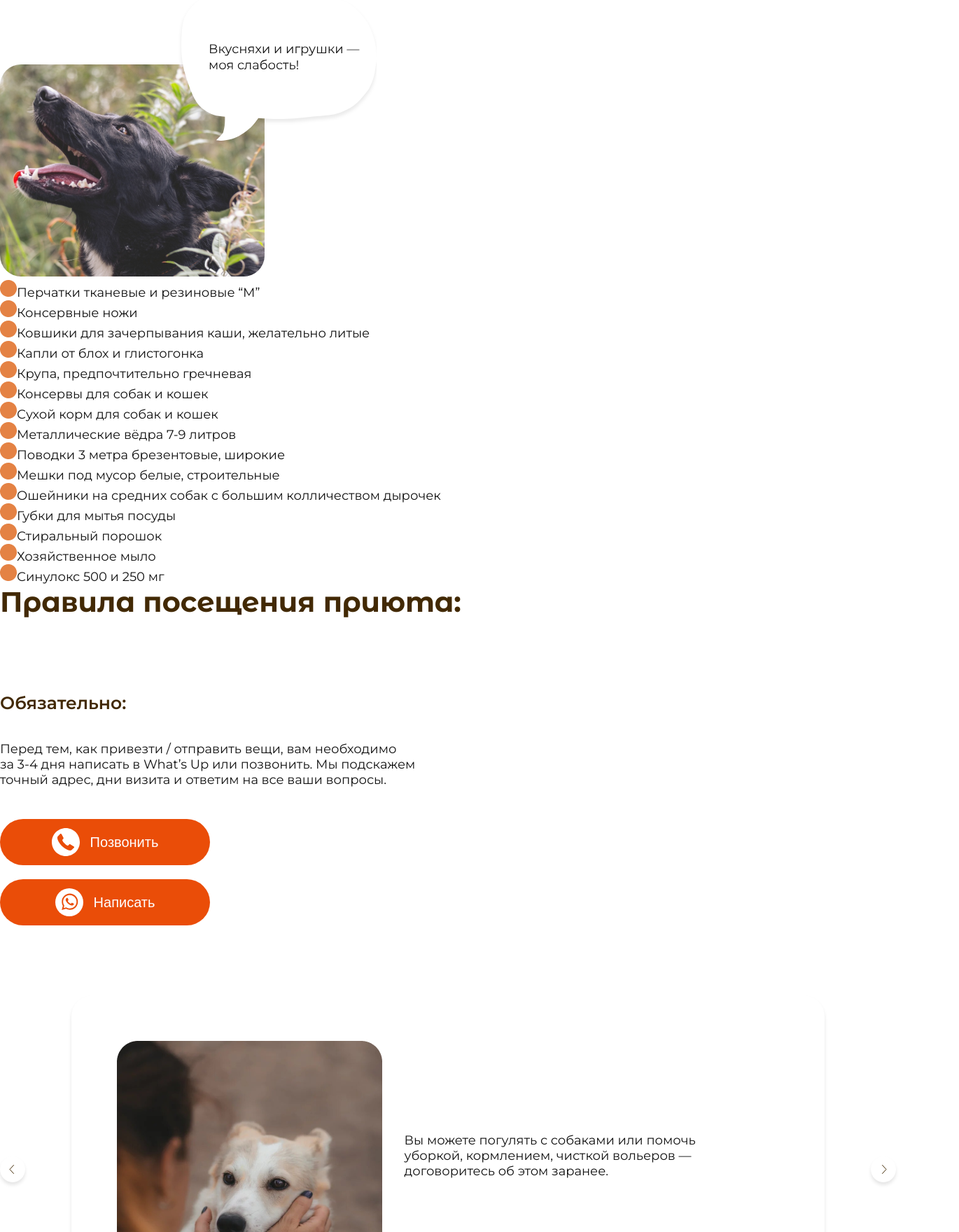
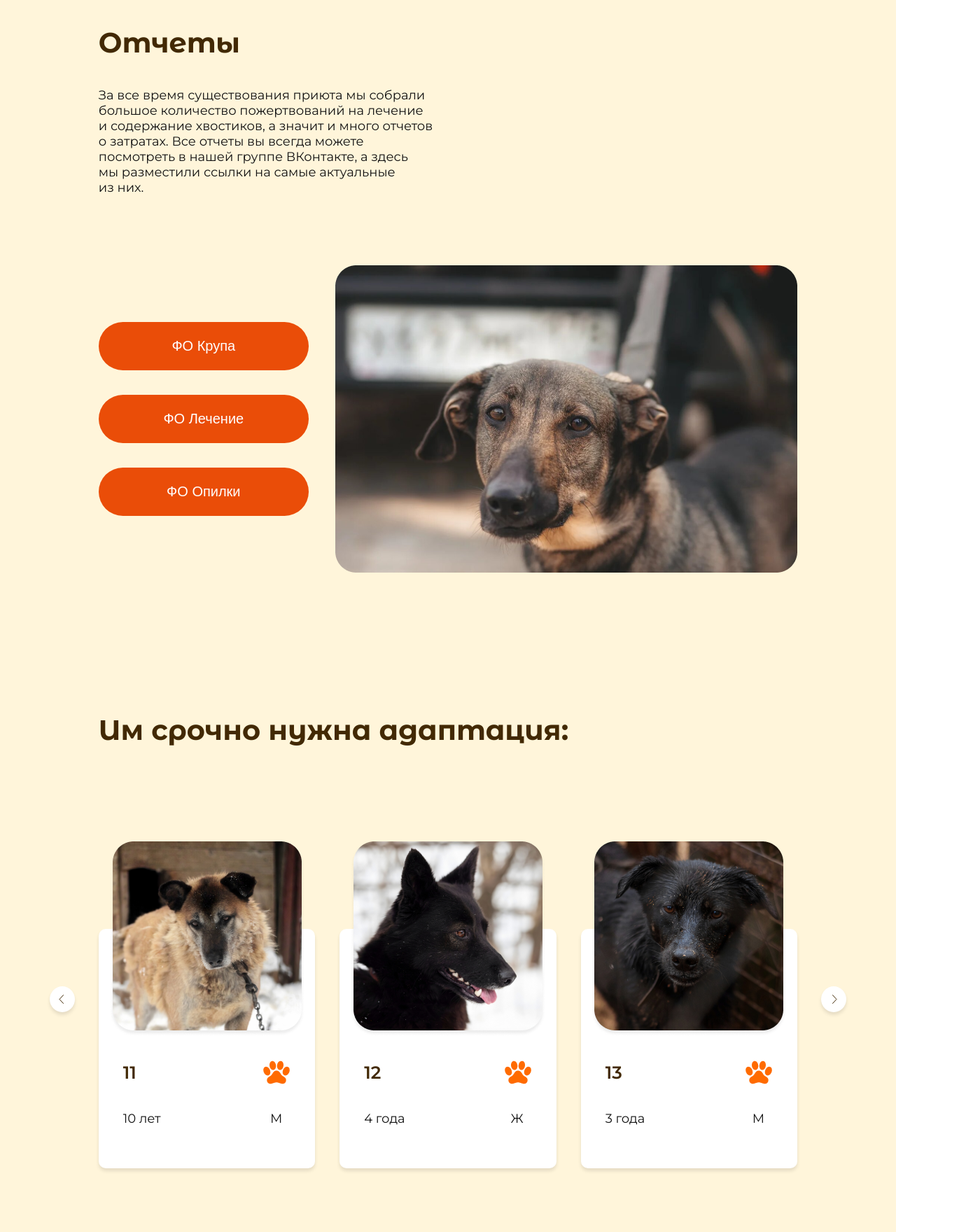
Before and after one commit to eireensid/animal-shelter, a Next.js app: page /shelter-reports in a window 1280 px wide. Shown: the part 280-2040 px from the top of the page at 70% size, 1370 px wide, since content can reach past the window. Built offline with nearby package versions, Linux system fonts and the light colour scheme.

Commit message:
hellos from homes and shelter reports pages

```diff
--- a/components/AnimalCarousel.js
+++ b/components/AnimalCarousel.js
@@ -3,12 +3,12 @@ import useCarousel from '~/hooks/useCarousel'
 import AnimalCard from '~/components/AnimalCard'
 import styles from '~/styles/components/AnimalCarousel.module.scss'
 
-export default function AnimalCarousel({animals, animalCarouselTitle}) {
+export default function AnimalCarousel({animals, title}) {
   const { curItems, prevSlide, nextSlide } = useCarousel(animals, 3)
 
   return <>
     <div className={styles.findCarouselCard}>
-      <h2 className={styles.findHomeTitle}>{animalCarouselTitle}</h2>
+      <h2 className={styles.findHomeTitle}>{title}</h2>
       <div className={styles.findCarouselBlock}>
         <div onClick={prevSlide} className={`${styles.findCarouselArrowLeft} ${styles.findCarouselArrow}`}>
           <img src="/img/arrow-left.svg" alt="влево"/>
--- a/pages/basic-needs-of-teremok.js
+++ b/pages/basic-needs-of-teremok.js
@@ -97,7 +97,7 @@ export default function BasicNeedsOfTeremok({title='Нужды приюта', an
     </section>
     <section>
       <div className={`${styles.animalCarouselWrapper} ${styles.pagePaddings}`}>
-        <AnimalCarousel animals={filteredAnimals} animalCarouselTitle="Сейчас ищут дом:"/>
+        <AnimalCarousel animals={filteredAnimals} title="Сейчас ищут дом:"/>
       </div>
     </section>
     <section>
--- a/pages/guardianship-and-adaptation.js
+++ b/pages/guardianship-and-adaptation.js
@@ -115,7 +115,7 @@ export default function GuardianshipAndAdoptation({title='Опекунство
     </section>
     <section>
       <div className={`${styles.animalCarouselWrapper} ${styles.pagePaddings}`}>
-        <AnimalCarousel animals={filteredAnimals} animalCarouselTitle="Им нужен опекун:"/>
+        <AnimalCarousel animals={filteredAnimals} title="Им нужен опекун:"/>
       </div>
     </section>
     <section>
--- a/pages/index.js
+++ b/pages/index.js
@@ -30,7 +30,7 @@ export default function Index({title='Главная', animals}) {
 
     <section>
       <div className={`${styles.findHomeBlock} ${styles.pagePaddings}`}>
-        <AnimalCarousel animals={filteredAnimals} animalCarouselTitle="Сейчас ищут дом:"/>
+        <AnimalCarousel animals={filteredAnimals} title="Сейчас ищут дом:"/>
 
         <div className={styles.videoBlock}>
           <div className={styles.videoText}>
--- a/pages/shelter-reports.js
+++ b/pages/shelter-reports.js
@@ -7,94 +7,33 @@ import BankCard from '~/components/BankCard'
 import styles from '~/styles/shelterReports.module.scss'
 
 export default function ShelterReports({title='Отчеты', animals}) {
+  const filteredAnimals = animals.filter((item) => {
+    return item.paw === "need-adoptation.png"
+  })
   return <MainLayout>
     <section>
-      <div className={styles.needsBlock}>
+      <div className={styles.reportsBlock}>
         <BreadCrumbs title={title}/>
-        <div className={styles.needsWrapper}>
-          <div className={styles.needsDesc}>
-            <h2>Основные нужды Теремка</h2>
-            <p>Животные постоянно нуждаются в средствах по уходу, кормах, лекарствах и других необходимых вещах, которые вы можете самостоятельно принести
-              или отправить в помощь приюту. На этой странице вы найдете список вещей, в которых постоянно нуждаются животные.</p>
+        <div className={styles.reportsWrapper}>
+          <div className={styles.reportsDesc}>
+            <h2>{title}</h2>
+            <p>За все время существования приюта мы собрали большое количество пожертвований на лечение и содержание хвостиков, а значит и много отчетов
+              о затратах. Все отчеты вы всегда можете посмотреть в нашей группе ВКонтакте, а здесь мы разместили ссылки на самые актуальные из них.</p>
           </div>
-          <div className={styles.photoWithPhraseBubbleWrapper}>
-            <img className={styles.photoWithPhraseBubble} src="/img/needs-dog-with-bubble.svg" alt="спасибо"/>
+          <div className={styles.reports}>
+            <div className={styles.reportsBtns}>
+              <button><a href="https://vk.com/topic-188970721_39934359" target="_blank"><span>ФО Крупа</span></a></button>
+              <button><a href="https://vk.com/topic-188970721_40039637" target="_blank"><span>ФО Лечение</span></a></button>
+              <button><a href="https://vk.com/topic-188970721_40010432" target="_blank"><span>ФО Опилки</span></a></button>
+            </div>
+            <img src="/img/reports-photo.png" alt="отчеты"/>
           </div>
         </div>
-
-        <div className={styles.needsListWrapper}>
-          <div className={styles.needsListItem}>
-            <img src="/img/ways-to-help/ellipse.png"/>
-            <span>Перчатки тканевые и резиновые “М”</span>
-          </div>
-          <div className={styles.needsListItem}>
-            <img src="/img/ways-to-help/ellipse.png"/>
-            <span>Консервные ножи</span>
-          </div>
-          <div className={styles.needsListItem}>
-            <img src="/img/ways-to-help/ellipse.png"/>
-            <span>Ковшики для зачерпывания каши, желательно литые</span>
-          </div>
-          <div className={styles.needsListItem}>
-            <img src="/img/ways-to-help/ellipse.png"/>
-            <span>Капли от блох и глистогонка</span>
-          </div>
-          <div className={styles.needsListItem}>
-            <img src="/img/ways-to-help/ellipse.png"/>
-            <span>Крупа, предпочтительно гречневая</span>
-          </div>
-          <div className={styles.needsListItem}>
-            <img src="/img/ways-to-help/ellipse.png"/>
-            <span>Консервы для собак и кошек</span>
-          </div>
-          <div className={styles.needsListItem}>
-            <img src="/img/ways-to-help/ellipse.png"/>
-            <span>Сухой корм для собак и кошек</span>
-          </div>
-          <div className={styles.needsListItem}>
-            <img src="/img/ways-to-help/ellipse.png"/>
-            <span>Металлические вёдра 7-9 литров</span>
-          </div>
-          <div className={styles.needsListItem}>
-            <img src="/img/ways-to-help/ellipse.png"/>
-            <span>Поводки 3 метра брезентовые, широкие</span>
-          </div>
-          <div className={styles.needsListItem}>
-            <img src="/img/ways-to-help/ellipse.png"/>
-            <span>Мешки под мусор белые, строительные</span>
-          </div>
-          <div className={styles.needsListItem}>
-            <img src="/img/ways-to-help/ellipse.png"/>
-            <span>Ошейники на средних собак с большим колличеством дырочек</span>
-          </div>
-          <div className={styles.needsListItem}>
-            <img src="/img/ways-to-help/ellipse.png"/>
-            <span>Губки для мытья посуды</span>
-          </div>
-          <div className={styles.needsListItem}>
-            <img src="/img/ways-to-help/ellipse.png"/>
-            <span>Стиральный порошок</span>
-          </div>
-          <div className={styles.needsListItem}>
-            <img src="/img/ways-to-help/ellipse.png"/>
-            <span>Хозяйственное мыло</span>
-          </div>
-          <div className={styles.needsListItem}>
-            <img src="/img/ways-to-help/ellipse.png"/>
-            <span>Синулокс 500 и 250 мг</span>
-          </div>
-        </div>
-
-      </div>
-    </section>
-    <section>
-      <div className={`${styles.visitingRulesWrapper} ${styles.pagePaddings}`}>
-        <VisitingRules/>
       </div>
     </section>
     <section>
       <div className={`${styles.animalCarouselWrapper} ${styles.pagePaddings}`}>
-        <AnimalCarousel animals={animals}/>
+        <AnimalCarousel animals={filteredAnimals} title="Им срочно нужна адаптация:"/>
       </div>
     </section>
     <section>
--- a/pages/walks-with-dogs.js
+++ b/pages/walks-with-dogs.js
@@ -67,7 +67,7 @@ export default function WalksWithDogs({title='Прогулки с собакам
     </section>
     <section>
       <div className={`${styles.animalCarouselWrapper} ${styles.pagePaddings}`}>
-        <AnimalCarousel animals={filteredAnimals} animalCarouselTitle="Им срочно нужна адаптация:"/>
+        <AnimalCarousel animals={filteredAnimals} title="Им срочно нужна адаптация:"/>
       </div>
     </section>
     <section>
--- a/styles/hellosFromHomes.module.scss
+++ b/styles/hellosFromHomes.module.scss
@@ -0,0 +1,53 @@
+@import 'variables.scss';
+
+.pagePaddings {
+  padding: {
+    left: 11%;
+    right: 11%;
+  }
+}
+
+
+.hellosBlock {
+  background: $pageBg;
+  padding: {
+    left: 11%;
+    right: 3%;
+    top: 100px;
+  }
+}
+
+.hellosWrapper {
+  display: flex;
+  justify-content: space-between;
+  align-items: center;
+  margin-top: -50px;
+  padding-bottom: 80px;
+}
+.hellosDesc {
+  flex-basis: 48%;
+  margin-top: 20px;
+}
+.hellosDesc p {
+  width: 85%;
+  margin-top: 40px;
+}
+
+.foundHomeBlock {
+  background: $pageBg;
+  padding-bottom: 200px;
+}
+
+.animalCarouselWrapper {
+  background: $pageBg;
+  padding-bottom: 200px;
+}
+
+.bankCardWrapper {
+  background: $pageBg;
+  padding-bottom: 290px;
+  background-image: url(/img/orange-wave-cut.png);
+  background-repeat: no-repeat;
+  background-position: bottom;
+  background-size: contain;
+}
--- a/styles/shelterReports.module.scss
+++ b/styles/shelterReports.module.scss
@@ -0,0 +1,61 @@
+@import 'variables.scss';
+
+.pagePaddings {
+  padding: {
+    left: 11%;
+    right: 11%;
+  }
+}
+
+
+.reportsBlock {
+  background: $pageBg;
+  padding: {
+    left: 11%;
+    right: 11%;
+    top: 100px;
+  }
+}
+
+.reportsWrapper {
+  // margin-top: -50px;
+  padding-bottom: 200px;
+}
+.reportsDesc {
+  width: 57%;
+  margin-top: 65px;
+}
+.reportsDesc p {
+  width: 85%;
+  margin-top: 40px;
+}
+
+.reports {
+  display: flex;
+  align-items: center;
+  justify-content: space-between;
+  margin-top: 100px;
+}
+.reportsBtns button:not(:last-child) {
+  margin-bottom: 35px;
+  display: block;
+}
+.reportsBtns span {
+  color: #fff;
+}
+
+
+
+.animalCarouselWrapper {
+  background: $pageBg;
+  padding-bottom: 200px;
+}
+
+.bankCardWrapper {
+  background: $pageBg;
+  padding-bottom: 290px;
+  background-image: url(/img/orange-wave-cut.png);
+  background-repeat: no-repeat;
+  background-position: bottom;
+  background-size: contain;
+}
```
Also changed, not shown: pages/hellos-from-homes.js (+13 -74 lines), public/img/hellos-from-homes-dog-with-bubble.svg (added), public/img/reports-photo.png (added).
